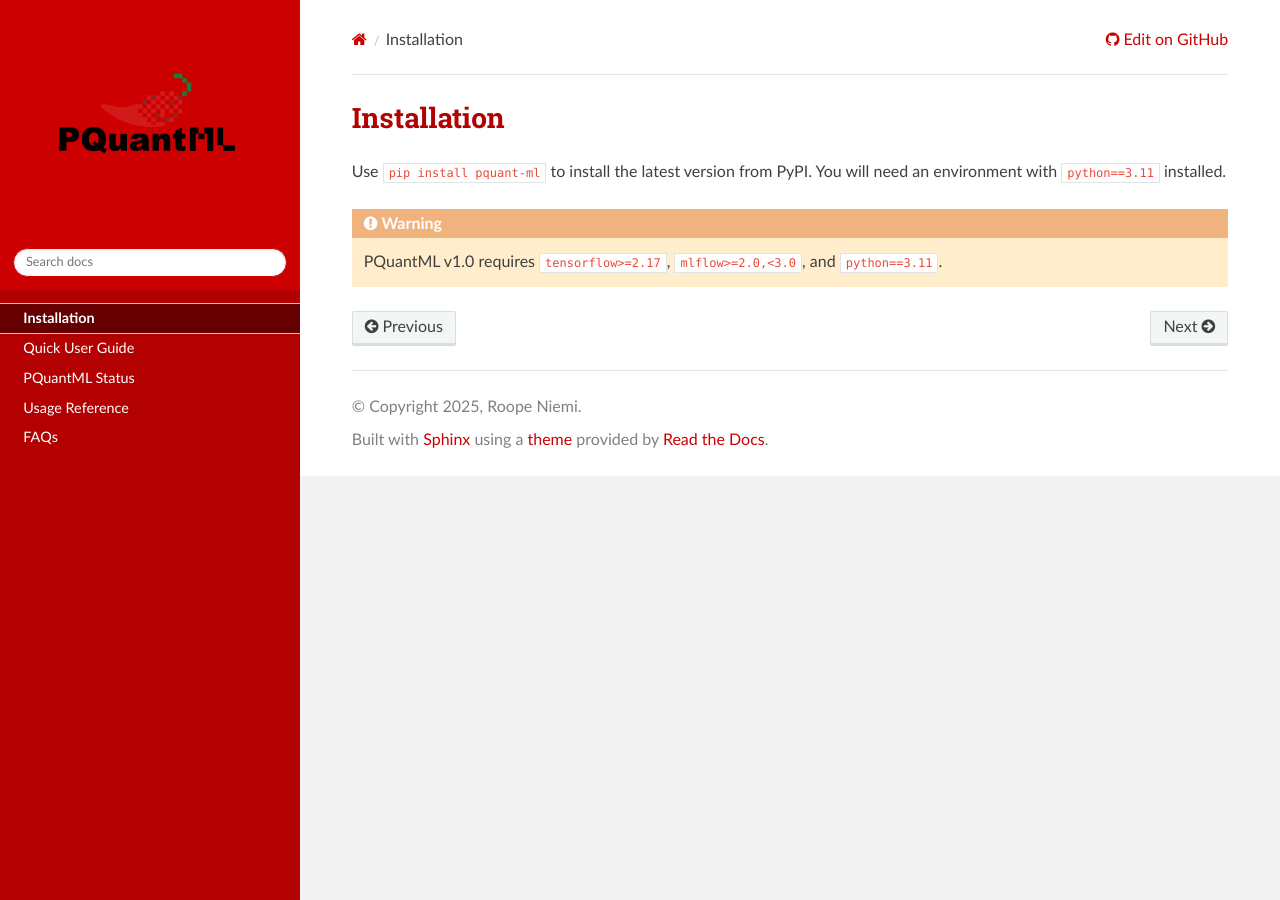
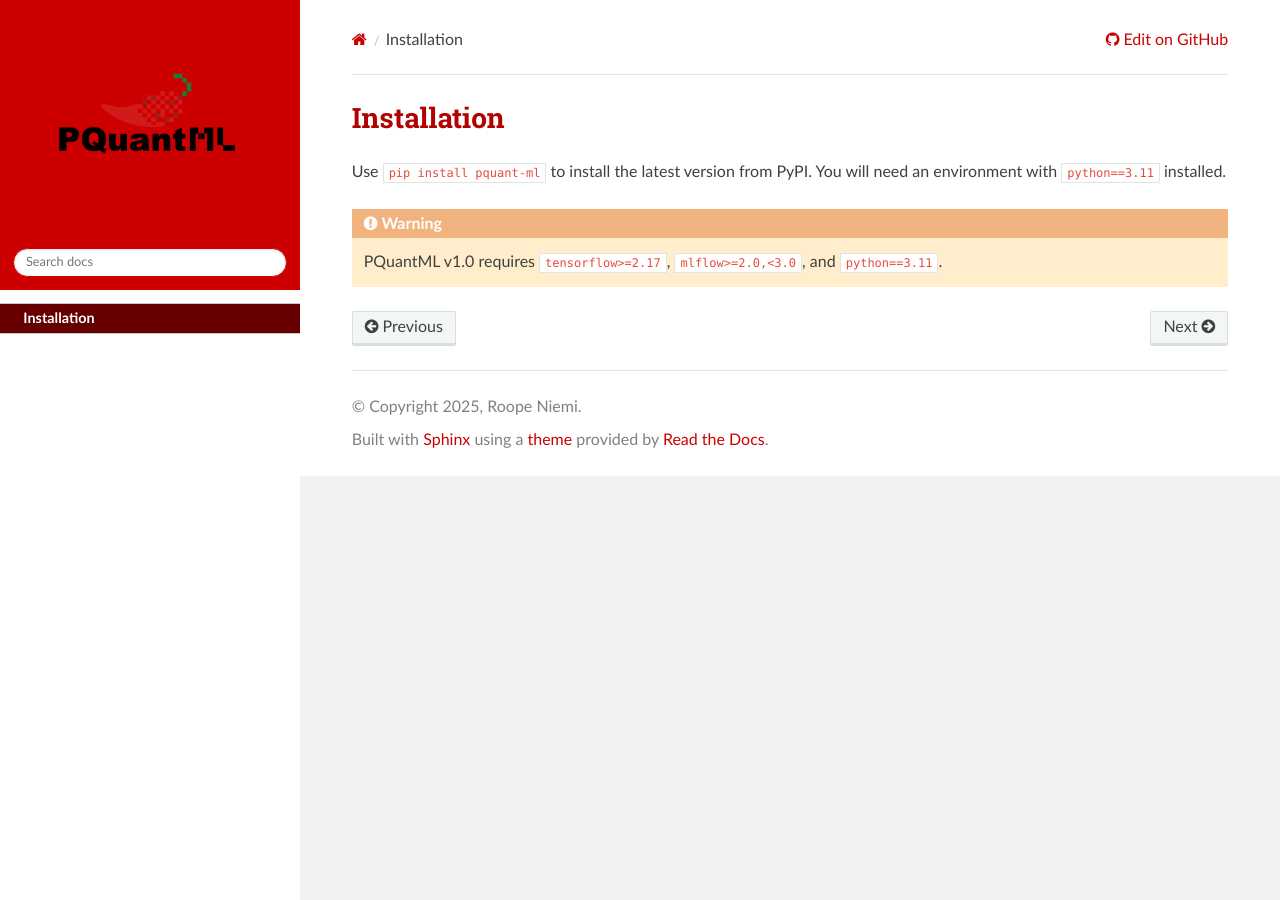
Before and after one commit to nroope/PQuant, a Sphinx documentation site: the page built from docs/source/install.md, in a window 1280 px wide. Built offline with Sphinx 7.4.7 and the Read the Docs theme 3.1.0, drawn with Linux system fonts in a browser that asks for light colours.

Commit message:
Updated css

```diff
--- a/docs/source/_static/custom.css
+++ b/docs/source/_static/custom.css
@@ -50,7 +50,7 @@
 }
 
 .wy-nav-side {
-    background-color: #b30000 !important;
+    background-color: #ffffff !important;
 }
 .wy-side-nav-search {
     background-color: #cc0000 !important;
```
